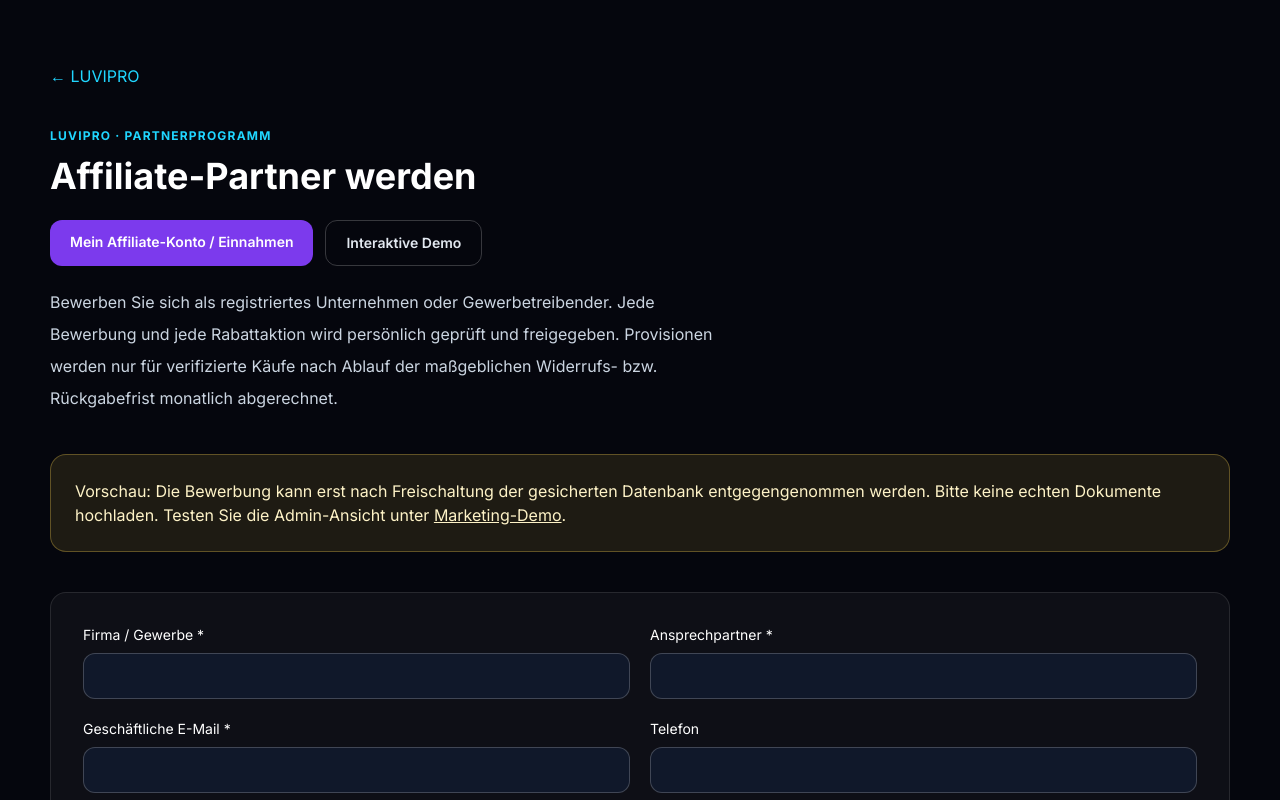
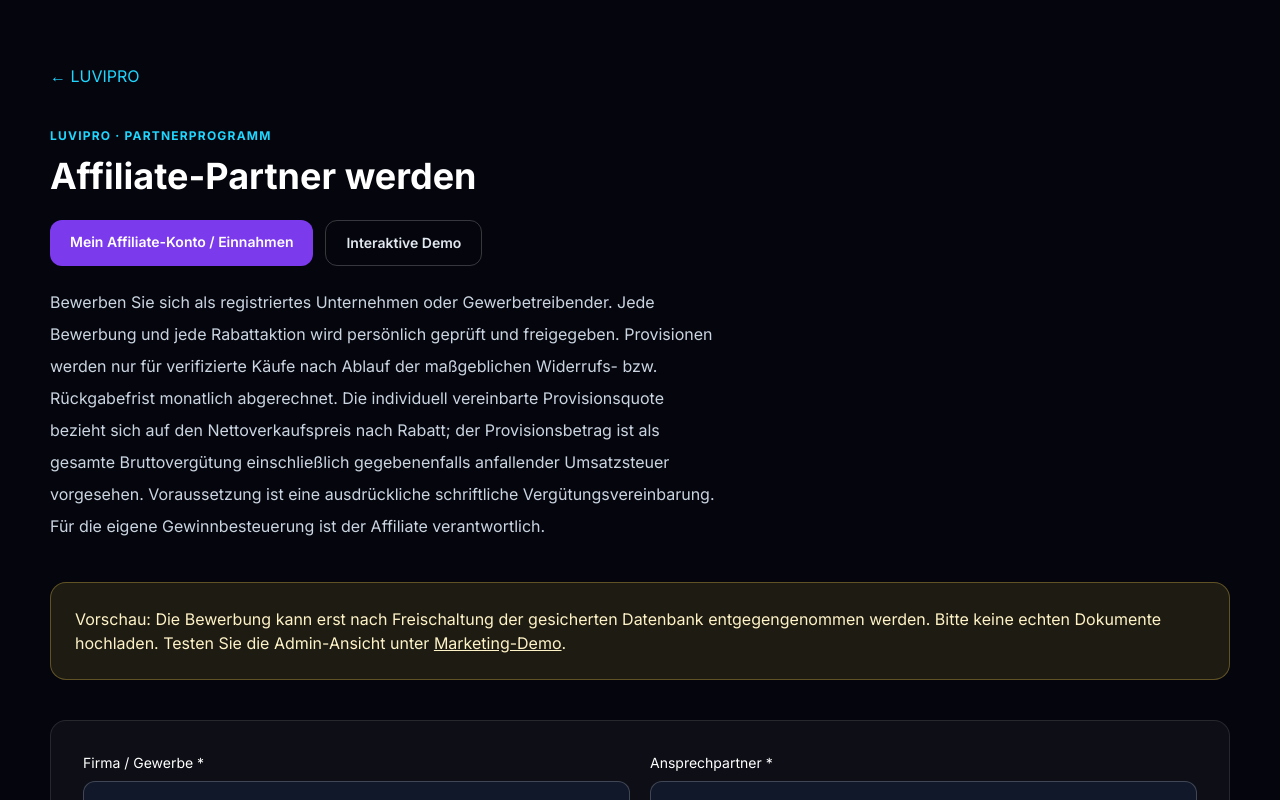
Before and after one commit to Diaa6969/luvipro-website, a Next.js app: page /affiliate in a window 1280 px wide. Shown: the top 800 px of the page. Built offline with nearby package versions, Linux system fonts and the light colour scheme.

Commit message:
Disclose net-sale based gross-inclusive commission and Affiliate income tax responsibility

```diff
--- a/src/app/affiliate/page.tsx
+++ b/src/app/affiliate/page.tsx
@@ -10,7 +10,7 @@ export default async function AffiliatePage({searchParams}:{searchParams:Promise
   <p className="mt-10 text-xs font-bold uppercase tracking-widest text-pulse">LUVIPRO · Partnerprogramm</p>
   <h1 className="mt-3 text-4xl font-bold">Affiliate-Partner werden</h1>
   <div className="mt-6 flex flex-wrap gap-3"><Link href="/affiliate/login" className="rounded-xl bg-violet-600 px-5 py-3 text-sm font-semibold text-white hover:bg-violet-500">Mein Affiliate-Konto / Einnahmen</Link><Link href="/demo/marketing" className="rounded-xl border border-white/20 px-5 py-3 text-sm font-semibold text-slate-200 hover:bg-white/10">Interaktive Demo</Link></div>
-  <p className="mt-5 max-w-2xl leading-8 text-slate-300">Bewerben Sie sich als registriertes Unternehmen oder Gewerbetreibender. Jede Bewerbung und jede Rabattaktion wird persönlich geprüft und freigegeben. Provisionen werden nur für verifizierte Käufe nach Ablauf der maßgeblichen Widerrufs- bzw. Rückgabefrist monatlich abgerechnet.</p>
+  <p className="mt-5 max-w-2xl leading-8 text-slate-300">Bewerben Sie sich als registriertes Unternehmen oder Gewerbetreibender. Jede Bewerbung und jede Rabattaktion wird persönlich geprüft und freigegeben. Provisionen werden nur für verifizierte Käufe nach Ablauf der maßgeblichen Widerrufs- bzw. Rückgabefrist monatlich abgerechnet. Die individuell vereinbarte Provisionsquote bezieht sich auf den Nettoverkaufspreis nach Rabatt; der Provisionsbetrag ist als gesamte Bruttovergütung einschließlich gegebenenfalls anfallender Umsatzsteuer vorgesehen. Voraussetzung ist eine ausdrückliche schriftliche Vergütungsvereinbarung. Für die eigene Gewinnbesteuerung ist der Affiliate verantwortlich.</p>
   {submitted==="1" ? <div role="status" className="mt-10 rounded-2xl border border-emerald-400/40 bg-emerald-500/10 p-6">Vielen Dank. Ihre Bewerbung wurde zur Prüfung aufgenommen. Eine Freigabe oder ein Rabattcode erfolgt nicht automatisch.</div> : <>
    {!affiliateConfigured() && <div className="mt-10 rounded-2xl border border-amber-300/30 bg-amber-300/10 p-6 text-amber-100">Vorschau: Die Bewerbung kann erst nach Freischaltung der gesicherten Datenbank entgegengenommen werden. Bitte keine echten Dokumente hochladen. Testen Sie die Admin-Ansicht unter <Link href="/demo/marketing" className="underline">Marketing-Demo</Link>.</div>}
   <form action="/api/affiliate/apply" method="POST" encType="multipart/form-data" className="mt-10 grid gap-5 rounded-2xl border border-white/10 bg-white/[0.04] p-6 sm:grid-cols-2 sm:p-8">
```
